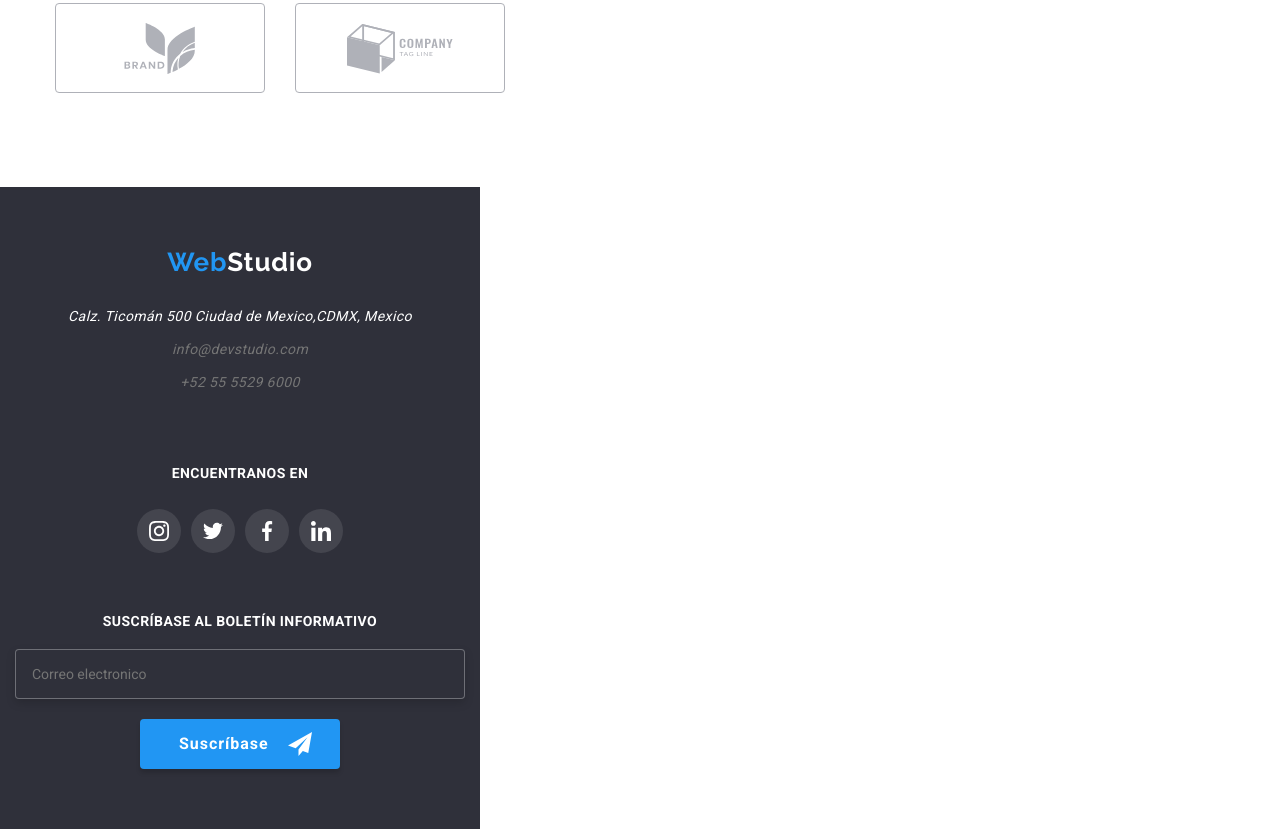
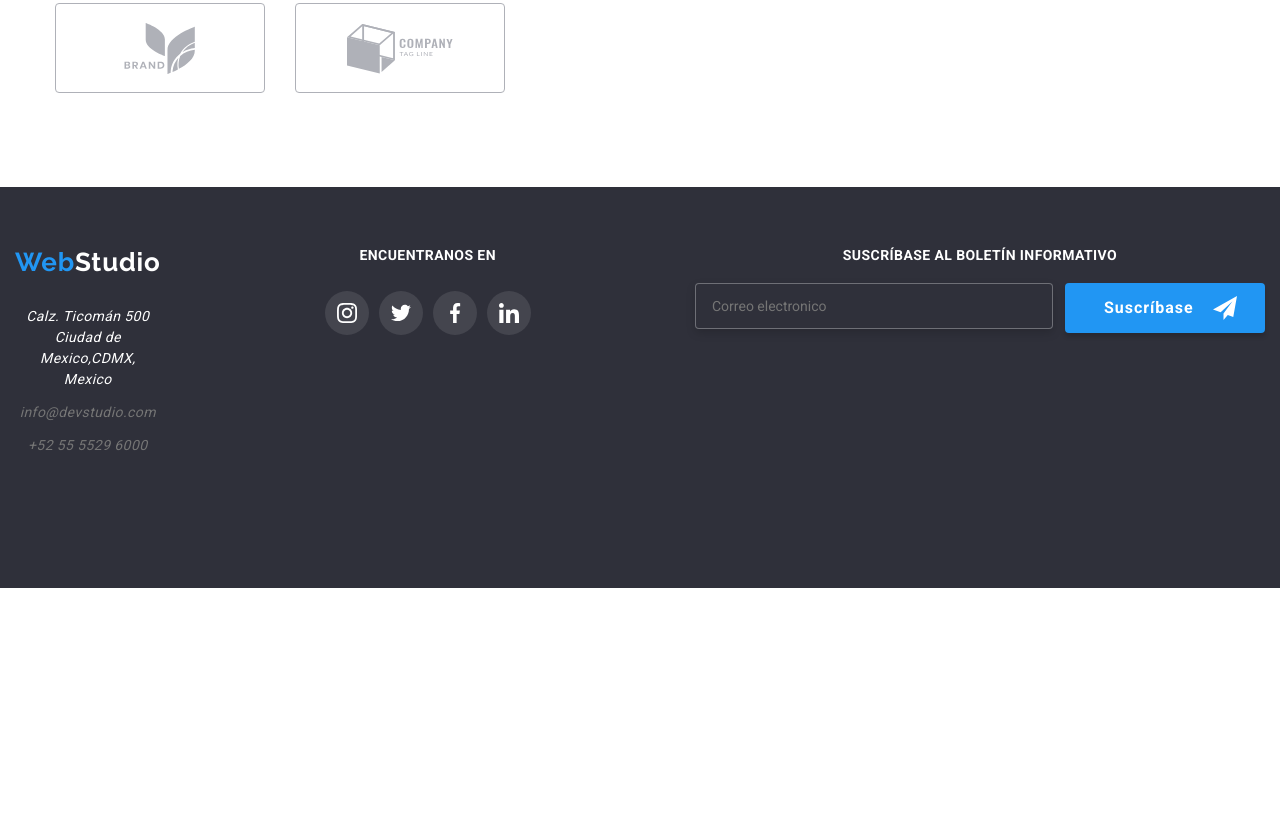
Before and after one commit to Pugli87/goit-markup-hw-08, a website: page index.html in a window 1280 px wide. Shown: the part 2802-3631 px from the top of the page. After the commit the page ends 3390 px from the top, so only its background shows below. Drawn offline with nearby package versions, Linux system fonts and the light colour scheme; files that its build step writes are made by us from their sources.

Commit message:
Update _footer.scss

```diff
--- a/sass/components/_footer.scss
+++ b/sass/components/_footer.scss
@@ -1,16 +1,21 @@
 @use '../utils/variables';
 .footer{
+    padding: 60px 0;
     display: flex;
-    width: 480px;
+    min-width: 480px;
     background-color: variables.$background-secundary;
+    margin-left: auto;
+    margin-right: auto;
 
     /*----------- contenedor de contacto -----------*/
 
     .footer-cont{
+        min-width: 100%;
+        margin:0;
         display: flex;
-        padding-top: 60px;
-        padding-bottom: 60px;
+        text-aling: center;
         flex-direction: column;
+
 
         /*----------- informacion de contacto -----------*/
 
@@ -121,14 +126,14 @@
 
         .form-email{
             max-width:100%;
-            height: 156px;
+            //height: 156px;
             flex-direction: column;
 
             .footer-form{
                 flex-direction: column;
                 justify-content: center;
-                width: 100%;
-                height: 86px;
+                //width: 100%;
+               // height: 86px;
 
                 &__title{
                     color: variables.$background-primary;
@@ -146,8 +151,8 @@
                 &__input{
                     background-color: variables.$background-secundary;
                     width: 100%;
-                    height: 50px;
-                    padding-left: 16px;
+                    //height: 50px;
+                    padding: 14px 16px;
                     margin-bottom: 20px;
 
                     border: 1px solid rgba(255, 255, 255, 0.3);
@@ -203,3 +208,105 @@
         }
     }
 }
+
+@media (min-width:1200px) {
+
+    .footer{
+        min-width: 100%;
+
+        /*----------- contenedor de contacto -----------*/
+
+        .footer-cont{
+            max-width:1200px;
+            flex-direction:row;
+            margin-left: auto;
+            margin-right: auto;
+            /*----------- informacion de contacto -----------*/
+
+            .footer-contact{
+
+                width:215px;
+                &__logo{
+
+                }
+
+                &__span{
+
+                }
+
+                &__list{
+
+                }
+
+                &__dir{
+
+                }
+
+                &__item{
+
+                }
+            }
+
+            /* --------------- Redes sociales --------------- */
+
+            .cont-social{
+
+                &__title{
+
+                }
+
+                .social-cont{
+
+                    &__item{
+
+                    }
+
+                    &__item:not(:last-child){
+                        margin-right: 10px;
+                    }
+
+                    &__icon{
+
+                    }
+                }
+
+            }
+
+            /* -------------- Formulario  -------------- */
+
+            .form-email{
+                width: 670px;
+
+                .footer-form{
+                    display:flex;
+                    flex-direction:row;
+
+
+
+                    // &__title{
+
+                    // }
+
+                     &__input{
+                        width: 358px;
+                        margin-right: 12px;
+
+                     }
+
+                     &__button{
+                        width:200px
+                     }
+
+                    // &__span{
+
+                    // }
+
+                    // &__icon {
+
+                    // }
+                }
+            }
+        }
+    }
+
+}
```
